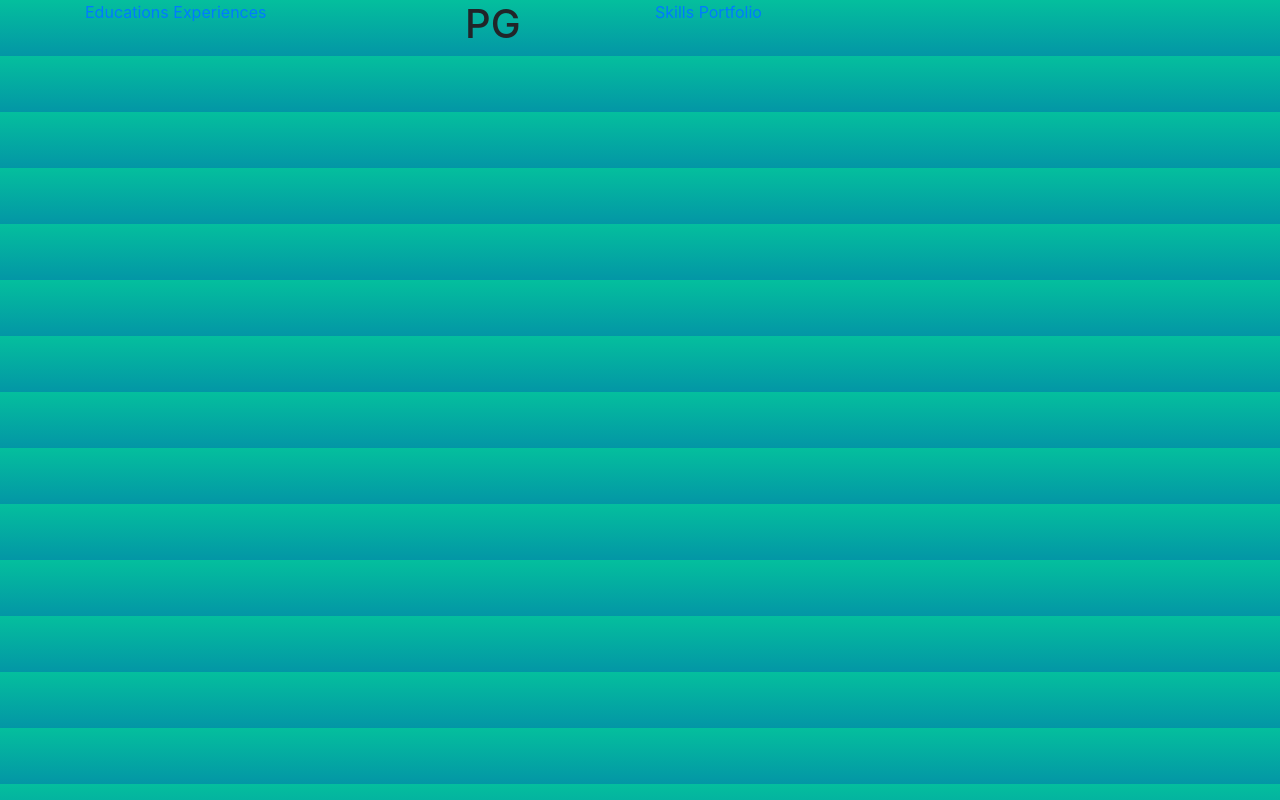
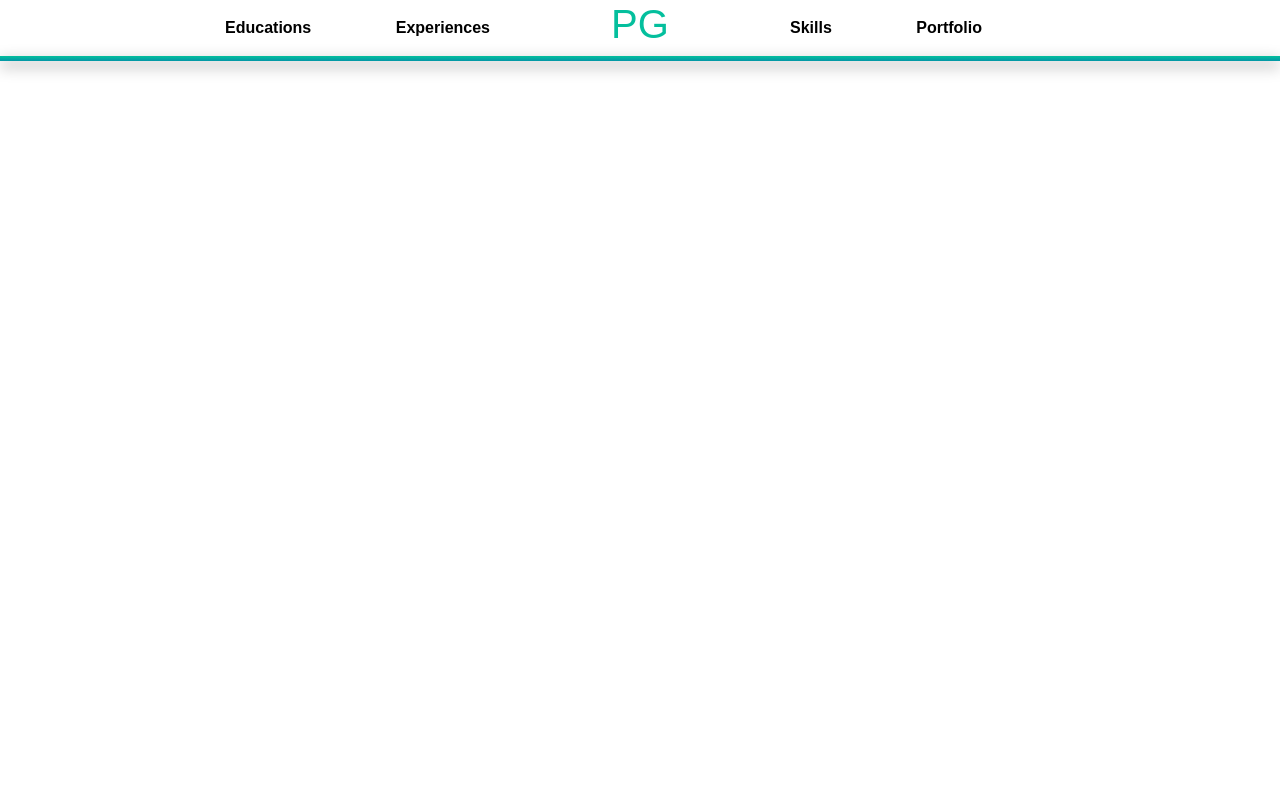
Before and after one commit to petergiromagny/petergiromagny.github.io, a website: page index.html in a window 1280 px wide. Drawn offline with nearby package versions, Linux system fonts and the light colour scheme; a web font is replaced by a local one.

Commit message:
Commit Header done

```diff
--- a/assets/sass/style.sass
+++ b/assets/sass/style.sass
@@ -6,22 +6,80 @@ $green-1-hex: #04BF9D
 $green-2-hex: #04D98B
 
 /* Color Theme Swatches in RGBA */
-$blue-1-rgba: rgba(3,72,115, 1)
-$blue-2-rgba: rgba(2,40,64, 1)
-$blue-3-rgba: rgba(3,150,166, 1)
-$green-1-rgba: rgba(4,191,157, 1)
-$green-2-rgba: rgba(4,217,139, 1)
+$blue-1-rgba: rgba(3,72,115, .3)
+$blue-2-rgba: rgba(2,40,64, .3)
+$blue-3-rgba: rgba(3,150,166, .3)
+$green-1-rgba: rgba(4,191,157, .3)
+$green-2-rgba: rgba(4,217,139, .3)
+
+$text-color : #000000
+
+$shadow1: rgba(0, 0, 0, 0.4)
 
 /* Font style */
-$BigTitle : permanent-marker, sans-serif
-
 @import url("https://use.typekit.net/and7wxf.css")
 
-@mixin linear-gradient($direction, $color-stops)
+$first-font : permanent-marker, sans-serif
+$second-font : muli, sans-serif
+
+$muli-regular: 400
+$muli-bold: 700
+$muli-black: 900
+
+=boxshadow-bottom($color-shadow)
+  -webkit-box-shadow: 0 5px 15px $color-shadow
+  -moz-box-shadow: 0 5px 15px $color-shadow
+  box-shadow: 0 5px 15px $color-shadow
+
+$open-transition: ease-in 0.5s
+$link-transition: 0.2s
+
+=linear-gradient($direction, $color-stops)
   background: nth(nth($color-stops, 1), 1)
   background: -webkit-linear-gradient($direction, $color-stops)
   background: linear-gradient($direction, $color-stops)
 
+a
+  text-decoration: none
+  transition: $link-transition
+  color: $text-color
+a:hover
+  text-decoration: none
+  transition: $link-transition
 
-body
-  @include linear-gradient($green-1-hex, $blue-3-rgba)
+header
+  .col-left
+    text-align: right
+    font-family: $second-font
+    font-weight: $muli-bold
+    .link-left
+      margin: 1rem 0
+      a
+        margin: 0 2.5rem
+      a:hover
+        color: $green-1-hex
+
+  .col-middle
+    text-align: center
+    h1
+      font-family: $first-font
+      a
+        color: $green-1-hex
+      a:hover
+        color: $blue-3-hex
+
+  .col-right
+    text-align: left
+    font-family: $second-font
+    font-weight: $muli-bold
+    .link-right
+      margin: 1rem 0
+      a
+        margin: 0 2.5rem
+      a:hover
+        color: $green-1-hex
+
+  .header-bottom
+    +linear-gradient($green-1-hex, $blue-3-hex )
+    +boxshadow-bottom($shadow1)
+    height: 5px
--- a/index.html
+++ b/index.html
@@ -9,22 +9,27 @@
 </head>
 <body>
 
-<header>
+<header id="top-page">
     <div class="container">
         <div class="row">
-            <div class="col-md-4">
-                <a href="#">Educations</a>
-                <a href="#">Experiences</a>
+            <div class="col-md-5 col-left">
+                <div class="link-left">
+                    <a href="#educations">Educations</a>
+                    <a href="#experiences">Experiences</a>
+                </div>
             </div>
-            <div class="col-md-2">
-                <h1>PG</h1>
+            <div class="col-md-2 col-middle">
+                <h1><a href="#top-page">PG</a></h1>
             </div>
-            <div class="col-md-4">
-                <a href="#">Skills</a>
-                <a href="#">Portfolio</a>
+            <div class="col-md-5 col-right">
+                <div class="link-right">
+                    <a href="#skills">Skills</a>
+                    <a href="#">Portfolio</a>
+                </div>
             </div>
         </div>
     </div>
+    <div class="header-bottom"></div>
 </header>
 
 </body>
```
Also changed, not shown: assets/sass/style.css, 1 other file.
